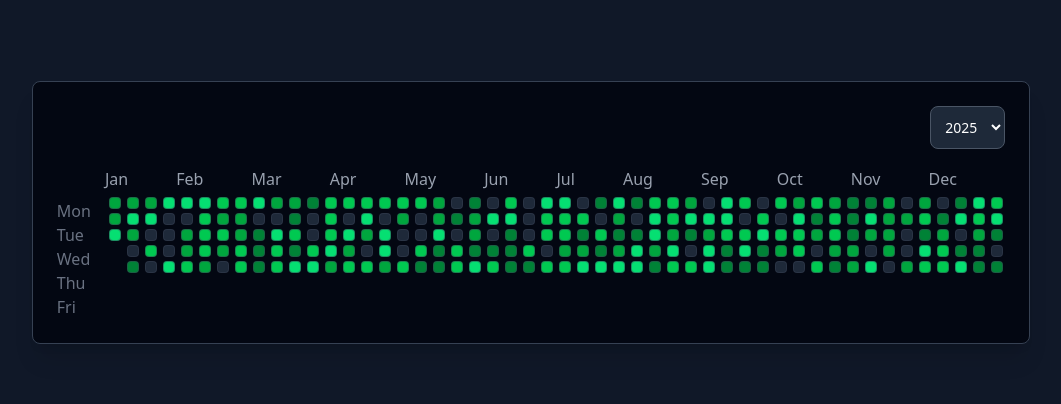
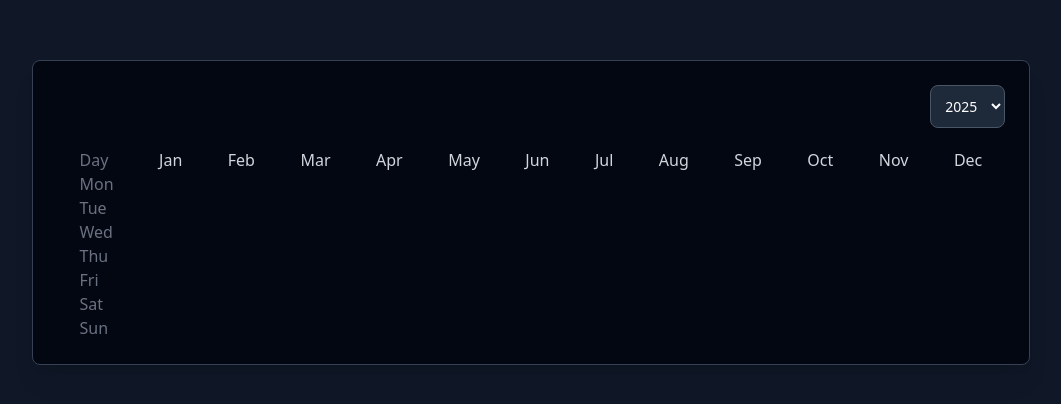
Before and after one commit to sajidahamed-git/GitHub-Calendar, a React (Vite) app: page / in a window 1280 px wide. Shown: the part 188-592 px from the top of the page, without its empty margins (109-1170 px from the left). Built offline with nearby package versions, Linux system fonts and the light colour scheme.

Commit message:
layout made simple

```diff
--- a/src/Components/ContributionCalendar.jsx
+++ b/src/Components/ContributionCalendar.jsx
@@ -7,7 +7,7 @@ import {
   getDay,
   format,
 } from "date-fns";
-
+const years = [2021, 2022, 2023, 2024, 2025];
 // const weekdays = [1, 2, 3, 4, 5]; // Mon-Fri (1=Mon)
 const monthNames = [
   "Jan",
@@ -91,71 +91,35 @@ export default function CalendarUI() {
       <div className=" yearColumn flex justify-end mb-5">
         <select
           value="2025"
-          //   onChange={handleYearChange}
           className="bg-gray-800 border border-gray-600 text-white text-sm rounded-lg focus:ring-emerald-500 focus:border-emerald-500 block p-2.5 placeholder-gray-400"
         >
-          {/* {yearOptions.map((year) => ( */}
-          <option key={0} value={2025}>
-            2025
+          {years.map((year) => (
+            <option key={year} value={year}>
+              {year}
             </option>
-          <option key={1} value={2024}>
-            2024
-          </option>
-          {/* ))} */}
+          ))}
         </select>
       </div>
 
       {/* second row  */}
-      <div className="flex flex-col">
-        {/* Month Labels Row */}
-        <div className="flex flex-col items-start">
-          <div className="w-full mb-2 h-5 flex justify-evenly items-center">
-            {monthNames.map((name, index) => {
-              return (
-                <div key={name} className="text-s text-gray-400">
-                  {name}
-                </div>
-              );
-            })}
-          </div>
-
-
-        </div>
-        {/* Third row */}
-
-        {/* Day Labels first column */}
-        <div className="flex">
-            <div className="flex flex-col justify-between text-s text-gray-500 pr-3 mr-1.5 mt-0.5 ">
+      <div className="FullRow  ">
+        <div className="flex justify-around">
+          <div className=" Days text-s text-gray-500  ">
+            <div>Day</div>
             <div>Mon</div>
             <div>Tue</div>
             <div>Wed</div>
             <div>Thu</div>
             <div>Fri</div>
+            <div>Sat</div>
+            <div>Sun</div>
           </div>
-            {/* cells second column */}
-            <div className="flex gap-1.5 overflow-x-auto">
-              {weeks.map(({ weekData, weekIndex }) => (
-                <div key={`week-${weekIndex}`} className="flex flex-col gap-1">
-                  {weekData.map((day, dayIndex) => {
-                    const key = day
-                      ? day.date.toISOString()
-                      : `empty-${weekIndex}-${dayIndex}`;
-                    const bgColor = day ? levelColors[day.level] : "bg-transparent";
-                    const title = day
-                      ? `${format(day.date, "PPP")} - Contributions: ${day.level}`
-                      : "No data";
-                    return (
-                      <div
-                        key={key}
-                        className={`w-3 h-3 rounded-sm border border-gray-700/50 ${bgColor}`}
-                        title={title}
-                      ></div>
-                    );
-                  })}
-                </div>
+
+            {monthNames.map((month, index) => (
+              <div className="">{month}</div>
             ))}
           </div>
-        </div>
+
       </div>
     </div>
   );
```
Lines whose indentation alone changed are shown as unchanged.
